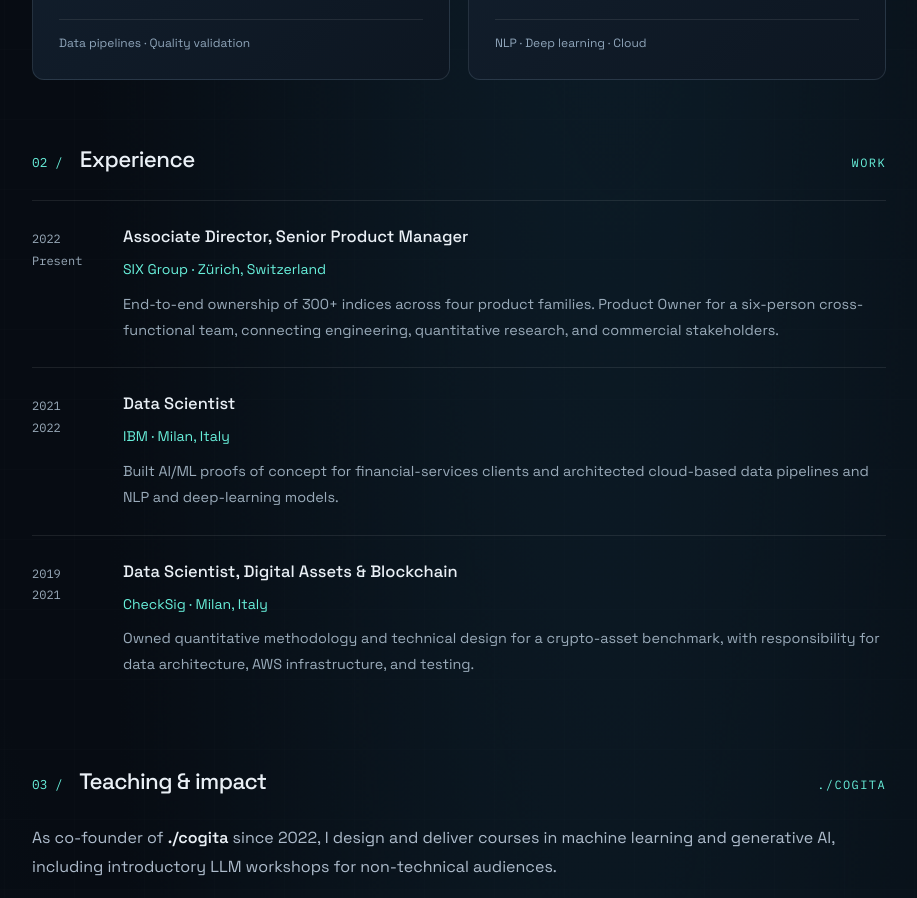
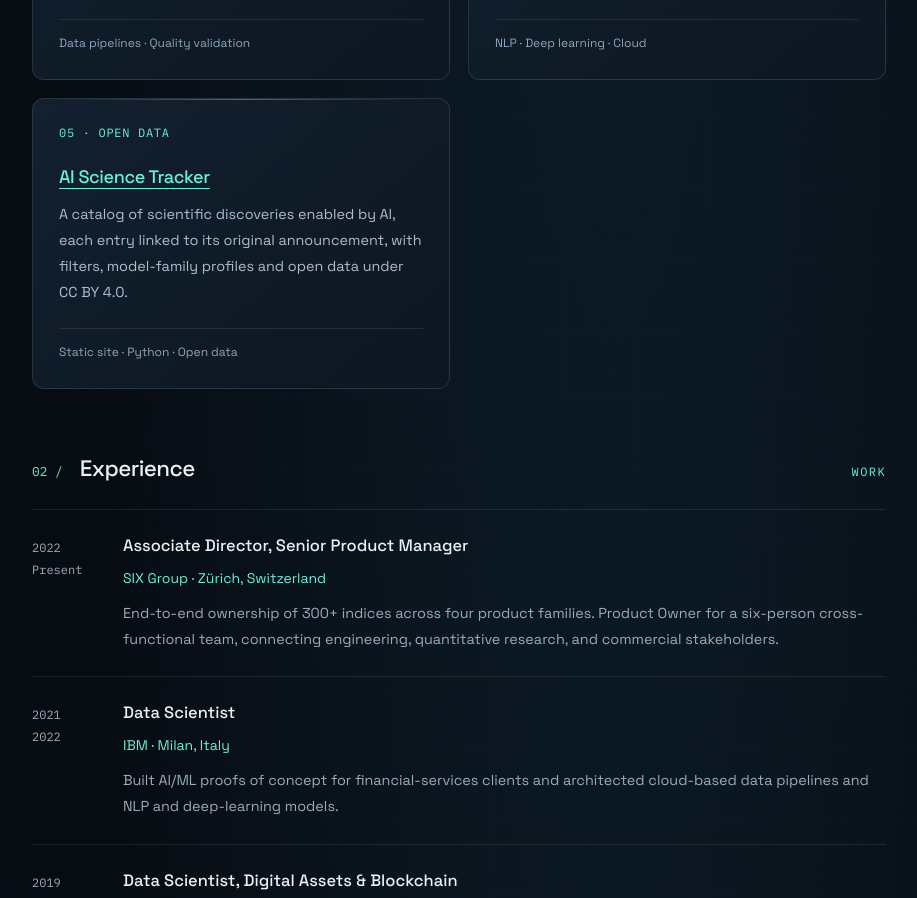
Before and after one commit to marcello-pichini/marcello-pichini.github.io, a plain HTML site: page index.html in a window 1280 px wide. Shown: the part 1351-2249 px from the top of the page, without its empty margins (346-1263 px from the left). Drawn offline with Linux system fonts and the light colour scheme.

Commit message:
Link AI Science Tracker from the home page and add llms.txt
Co-Authored-By: Claude Sonnet 5.5 <noreply@anthropic.com>

```diff
--- a/index.html
+++ b/index.html
@@ -148,6 +148,7 @@
           <article class="project"><span class="project-number">03 · SIX GROUP</span><h3>Data quality for financial products</h3><p>Built pipelines that ingest and normalize transactional and order-book data from multiple sources, with automated quality controls to validate index calculations.</p><span class="project-meta">Data pipelines · Quality validation</span></article>
           <article class="project"><span class="project-number">04 · IBM</span><h3>AI systems for financial services</h3><p>Developed conversational assistants, NLP chatbots, and computer-vision proofs of concept for financial and payments institutions, from problem framing to client validation.</p><span class="project-meta">NLP · Deep learning · Cloud</span></article>
 
+          <article class="project"><span class="project-number">05 · OPEN DATA</span><h3><a href="https://marcello-pichini.github.io/ai-science-tracker/">AI Science Tracker</a></h3><p>A catalog of scientific discoveries enabled by AI, each entry linked to its original announcement, with filters, model-family profiles and open data under CC BY 4.0.</p><span class="project-meta">Static site · Python · Open data</span></article>
         </div>
       </section>
       <section id="experience">
```
Also changed, not shown: llms.txt (added).
